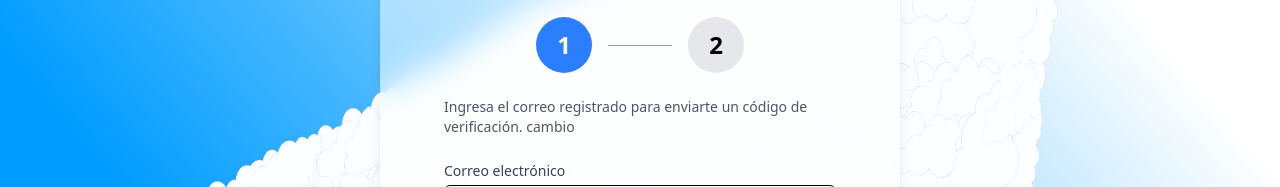
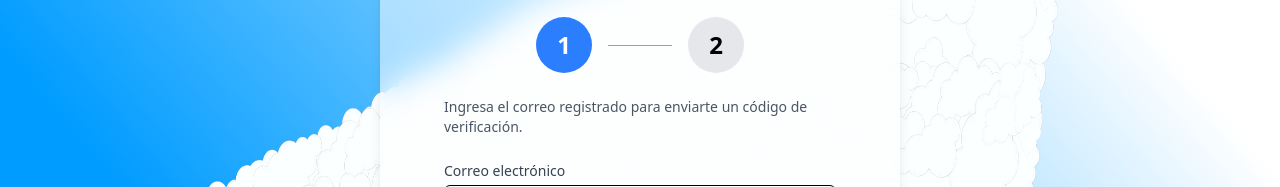
Before and after one commit to Mari2303/Experiencias-Significativas-Front, a React (Vite) app: page /reset-password in a window 1280 px wide. Shown: the part 286-473 px from the top of the page. Built offline with nearby package versions, Linux system fonts and the light colour scheme.

Commit message:
yaaa ya pudeeee

```diff
--- a/src/pages/ResetPassword.tsx
+++ b/src/pages/ResetPassword.tsx
@@ -150,7 +150,7 @@ const ResetPassword: React.FC = () => {
             <>
               <p className="text-sm text-gray-600 mb-6">
                 Ingresa el correo registrado para enviarte un código de
-                verificación. cambio
+                verificación.
               </p>
 
               <div className="text-left mb-10">
```
